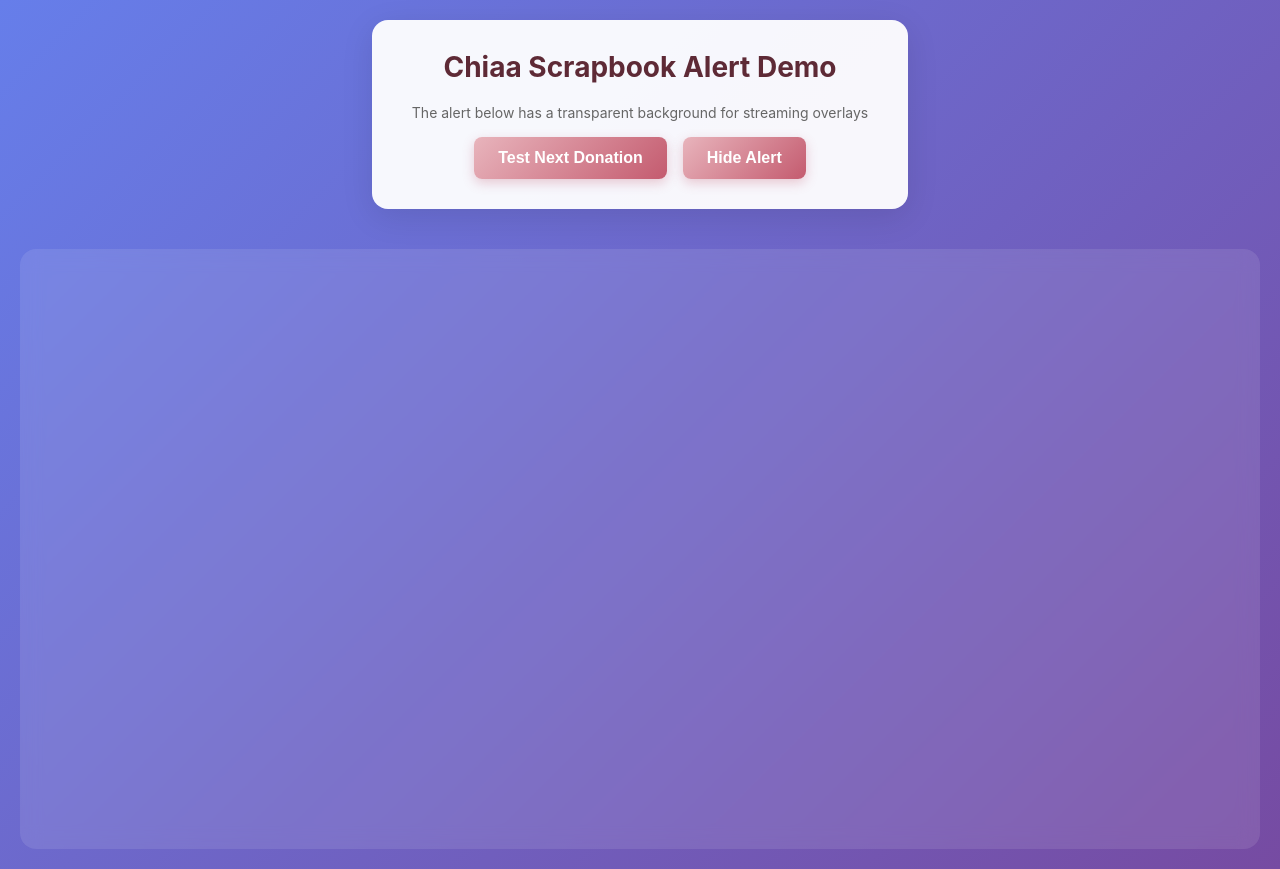
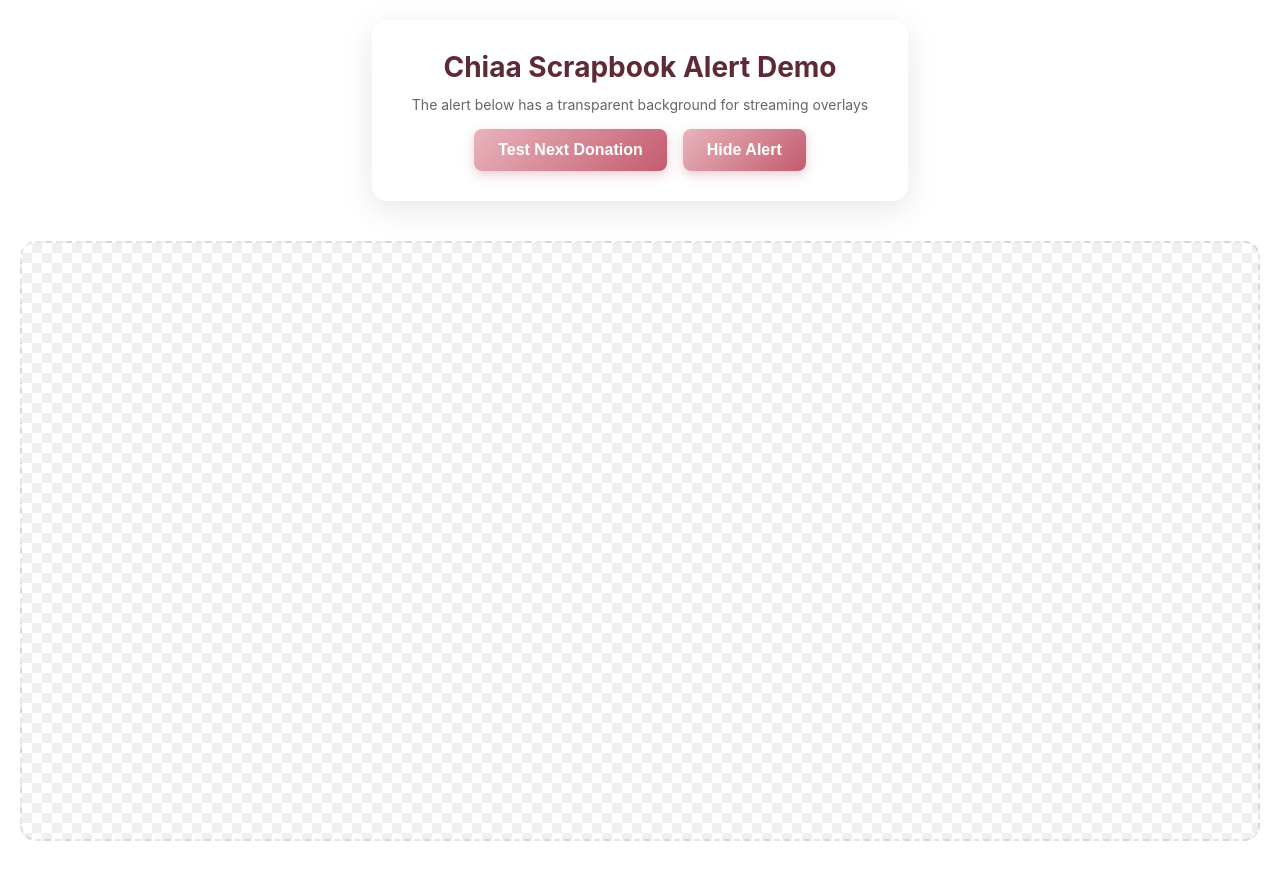
Before and after one commit to Ankit-KK/chiaa-alert, a React (Vite) app: page / in a window 1280 px wide. Built offline with nearby package versions, Linux system fonts and the light colour scheme; the HTML template or start-up script is replaced by a standard one.

Commit message:
Update App.css

```diff
--- a/src/App.css
+++ b/src/App.css
@@ -10,7 +10,8 @@
     sans-serif;
   -webkit-font-smoothing: antialiased;
   -moz-osx-font-smoothing: grayscale;
-  background: linear-gradient(135deg, #667eea 0%, #764ba2 100%);
+  /* Transparent background for overlay testing */
+  background: transparent;
   min-height: 100vh;
   padding: 20px;
 }
@@ -32,7 +33,7 @@
 
 .controls h1 {
   color: #5E2A36;
-  margin-bottom: 20px;
+  margin-bottom: 12px;
   font-size: 28px;
 }
 
@@ -65,8 +66,17 @@
   align-items: center;
   min-height: 600px;
   width: 100%;
-  background: rgba(255, 255, 255, 0.1);
+  /* Transparent background - perfect for overlay testing */
+  background: transparent;
+  /* Optional: Add a subtle checkerboard pattern to visualize transparency */
+  background-image:
+    linear-gradient(45deg, #f0f0f0 25%, transparent 25%),
+    linear-gradient(-45deg, #f0f0f0 25%, transparent 25%),
+    linear-gradient(45deg, transparent 75%, #f0f0f0 75%),
+    linear-gradient(-45deg, transparent 75%, #f0f0f0 75%);
+  background-size: 20px 20px;
+  background-position: 0 0, 0 10px, 10px -10px, -10px 0px;
   border-radius: 16px;
-  backdrop-filter: blur(10px);
   padding: 40px;
+  border: 2px dashed rgba(0, 0, 0, 0.1);
 }
```
